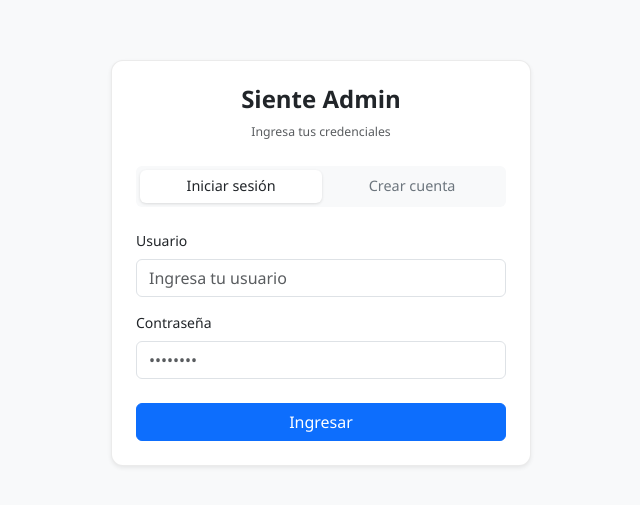
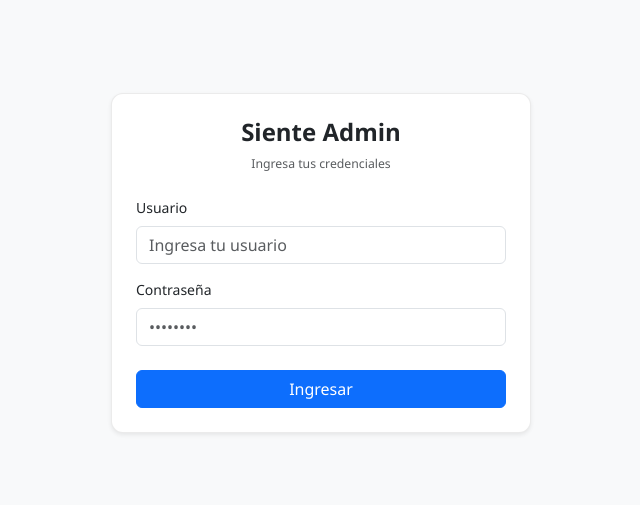
Before and after one commit to EngDanielFer/siente-admin, an Angular app: page /login in a window 1280 px wide. Shown: the part 137-642 px from the top of the page, without its empty margins (319-959 px from the left). Built offline with nearby package versions, Linux system fonts and the light colour scheme.

Commit message:
Eliminando opción crear usuario

```diff
--- a/src/app/components/login/login.html
+++ b/src/app/components/login/login.html
@@ -8,7 +8,7 @@
             </p>
         </div>
 
-        <div class="nav nav-pills nav-fill mb-4 bg-light rounded p-1">
+        <!-- <div class="nav nav-pills nav-fill mb-4 bg-light rounded p-1">
             <button class="nav-link" [class.active]="modo === 'login'" type="button" (click)="cambiarModo('login')">
                 Iniciar sesión
             </button>
@@ -16,7 +16,7 @@
                 (click)="cambiarModo('registro')">
                 Crear cuenta
             </button>
-        </div>
+        </div> -->
 
         @if (modo === 'login') {
         <form [formGroup]="loginForm" (ngSubmit)="onLogin()">
```
